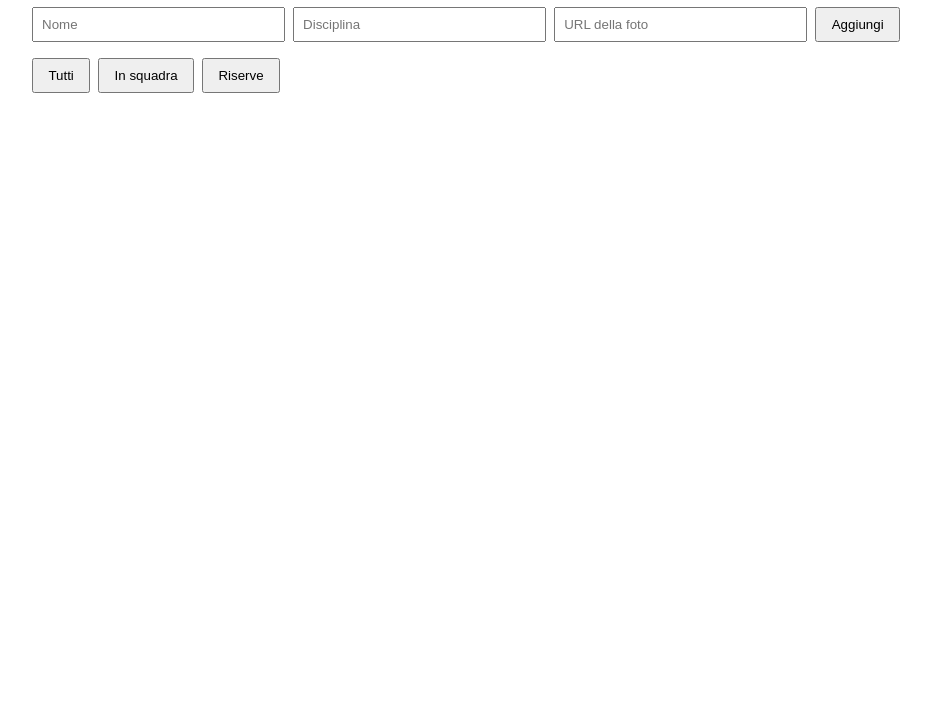
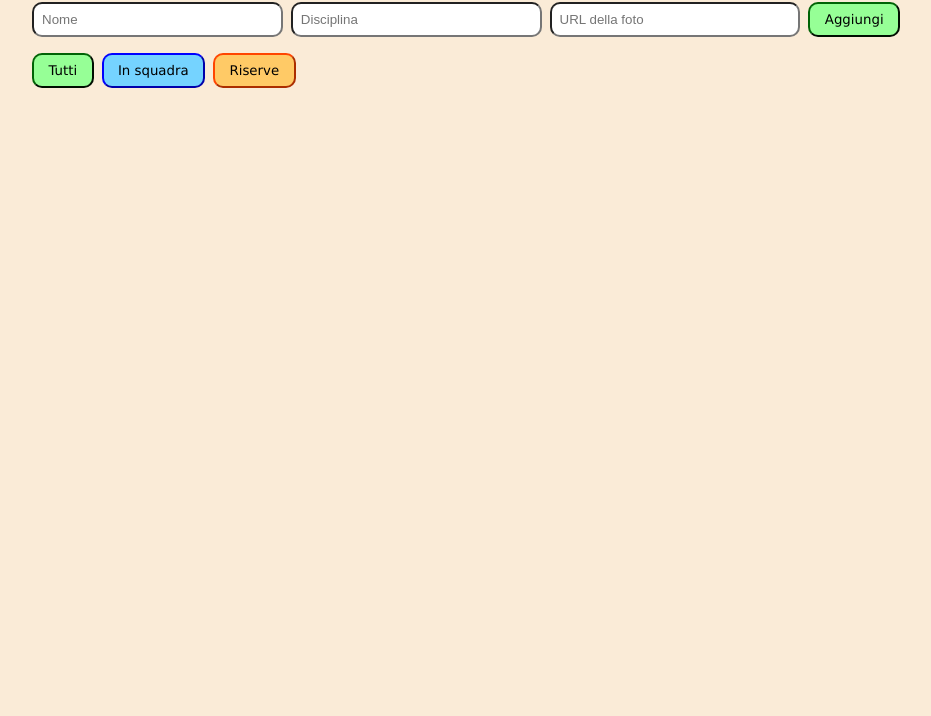
Before and after one commit to fabio-sorrentino/ripasso-TS, a website built with Vite: page roster-atleti-starter/index.html in a window 1280 px wide. Shown: the part 84-800 px from the top of the page, without its empty margins (174-1105 px from the left). Built offline with nearby package versions, Linux system fonts and the light colour scheme.

Commit message:
feat: migliorata la stilizzazione del corpo e dei pulsanti nel CSS

```diff
--- a/roster-atleti-starter/src/style.css
+++ b/roster-atleti-starter/src/style.css
@@ -8,10 +8,12 @@ body {
   margin: 2rem auto;
   padding: 0 1rem;
   color: #222;
+  background-color: antiquewhite;
 }
 
 h1 {
   margin-bottom: 1rem;
+  font-family: Verdana, Geneva, Tahoma, sans-serif;
 }
 
 .form-row,
@@ -25,12 +27,63 @@ h1 {
 .form-row input {
   flex: 1 1 160px;
   padding: 0.5rem;
+  border-radius: 10px;
 }
 
 button {
   padding: 0.5rem 0.9rem;
   cursor: pointer;
 }
+
+#add-btn {
+  background-color: rgb(150, 255, 150);
+  border-color: #006305;
+  border-radius: 10px;
+  font-family: Verdana, Geneva, Tahoma, sans-serif;
+}
+
+#add-btn:hover {
+  background-color: darkgreen;
+  color: white;
+}
+
+#filter-all {
+  border-radius: 10px;
+  font-family: Verdana, Geneva, Tahoma, sans-serif;
+  background-color: rgb(150, 255, 150);
+  border-color: #006305;
+}
+
+#filter-all:hover {
+  background-color: darkgreen;
+  color: white;
+}
+
+#filter-squadra {
+  border-radius: 10px;
+  font-family: Verdana, Geneva, Tahoma, sans-serif;
+  background-color: rgb(117, 211, 255);
+  border-color: blue;
+}
+
+#filter-squadra:hover {
+  background-color: rgb(34, 141, 184);
+  color: white;
+
+}
+
+#filter-riserve {
+  border-radius: 10px;
+  font-family: Verdana, Geneva, Tahoma, sans-serif;
+  background-color: rgb(255, 202, 102);
+  border-color: orangered;
+}
+
+#filter-riserve:hover {
+  background-color: rgb(231, 116, 40);
+  color: white;
+}
+
 
 /* Griglia di card */
 .griglia {
```
